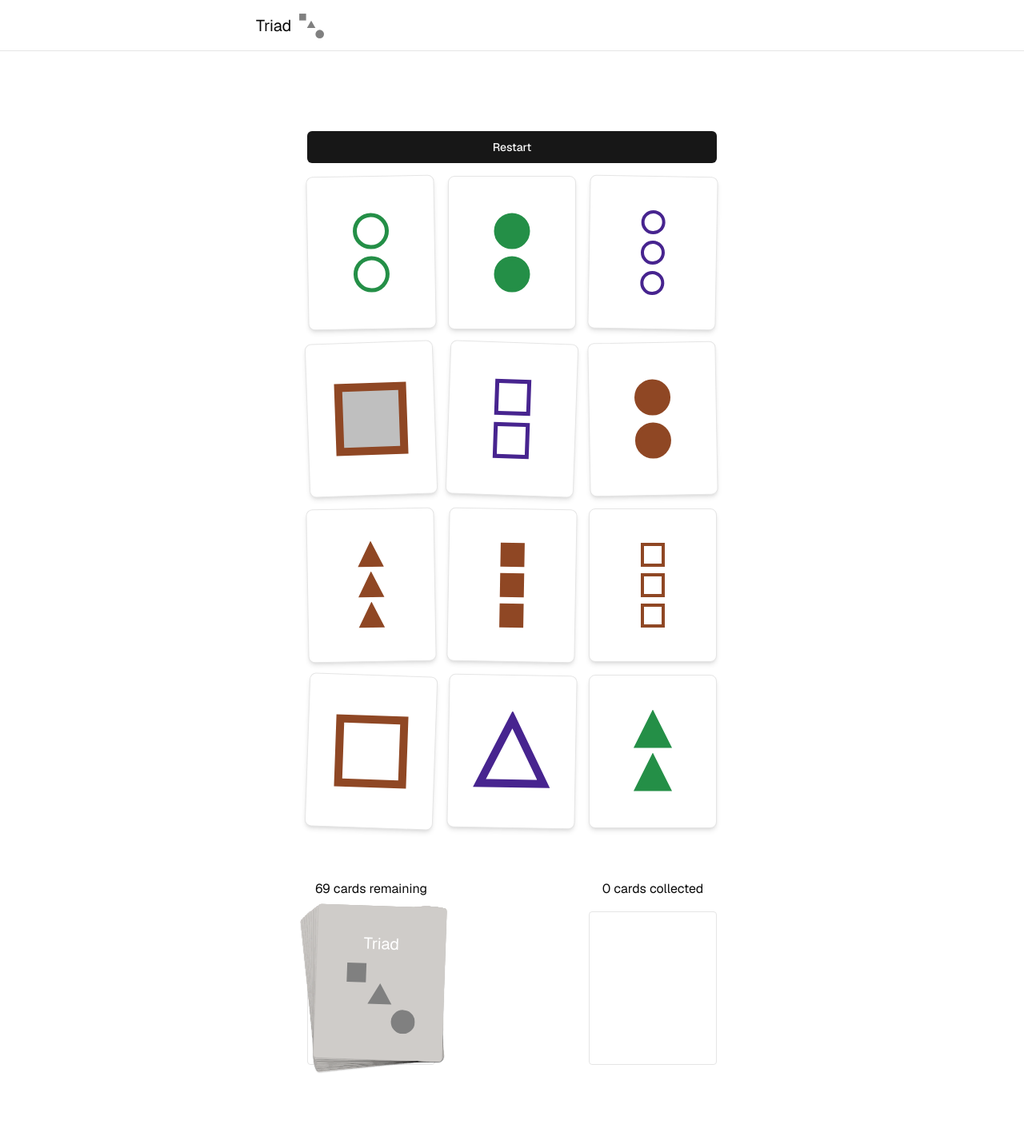
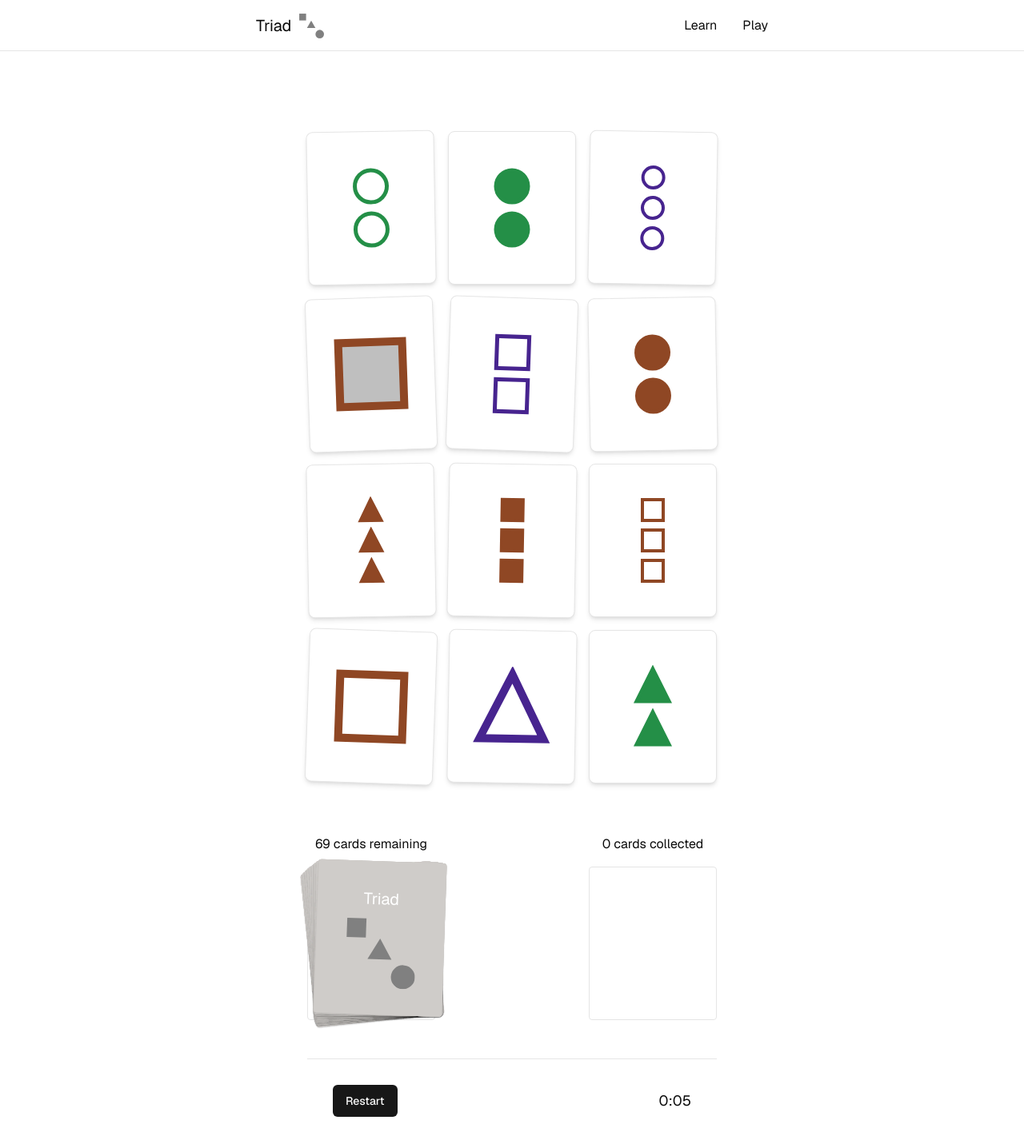
Before and after one commit to quevivasbien/triad-game, a Next.js app: page / in a window 1280 px wide. Shown: the top 1436 px of the page at 80% size. Before the commit the page ends 1352 px from the top, so only its background shows below. Built offline with nearby package versions, Linux system fonts and the light colour scheme.

Commit message:
fixed hydration issues, added timer

```diff
--- a/app/layout.tsx
+++ b/app/layout.tsx
@@ -1,6 +1,6 @@
+import "./globals.css";
 import { GeistSans } from "geist/font/sans";
 import { ThemeProvider } from "next-themes";
-import "./globals.css";
 import Link from "next/link";
 import TriadLogo from "@/components/triad-logo";
 
@@ -36,6 +36,10 @@ export default function RootLayout({
                     <div className="text-xl">Triad</div>
                     <TriadLogo size={32} color="gray" />
                   </Link>
+                  <div className="flex flex-row gap-8">
+                    <Link href="/learn">Learn</Link>
+                    <Link href="/">Play</Link>
+                  </div>
                 </div>
               </nav>
               <div className="flex flex-col gap-20 max-w-5xl p-5">
--- /dev/null
+++ b/app/learn/page.tsx
@@ -0,0 +1,7 @@
+export default function LearnPage() {
+    return (
+        <div className="flex-1 flex flex-col gap-6 px-4">
+            <h1>Learn</h1>
+        </div>
+    )
+}
--- a/app/page.tsx
+++ b/app/page.tsx
@@ -3,8 +3,8 @@ import Game from "@/components/game";
 export default async function GamePage() {
 
   return (
-    <main className="flex-1 flex flex-col gap-6 px-4">
+    <div className="flex-1 flex flex-col gap-6 px-4">
       <Game />
-    </main>
+    </div>
   );
 }
--- a/components/card-view.tsx
+++ b/components/card-view.tsx
@@ -1,3 +1,5 @@
+"use client";
+
 import { Card } from "@/lib/cards";
 
 const svgSize = 100;
@@ -11,6 +13,41 @@ const red = `hsl(${hueBase}, ${saturation}%, ${lightness}%)`;
 const green = `hsl(${hueBase + 120}, ${saturation}%, ${lightness}%)`;
 const blue = `hsl(${hueBase + 240}, ${saturation}%, ${lightness}%)`;
 const gray = `hsl(0, 0%, 75%)`;
+
+function Circle({ color, fillColor, size, strokeWidth }: { color: string, fillColor: string, size: number, strokeWidth: number }) {
+    const svgProps = {
+        cx: size / 2,
+        cy: size / 2,
+        r: size / 2 - strokeWidth,
+        fill: fillColor,
+        stroke: color,
+        strokeWidth,
+    };
+    return <circle {...svgProps} />
+}
+
+function Triangle({ color, fillColor, size, strokeWidth }: { color: string, fillColor: string, size: number, strokeWidth: number }) {
+    const svgProps = {
+        points: `${size / 2},${strokeWidth} ${size-strokeWidth},${size-strokeWidth} ${strokeWidth},${size-strokeWidth}`,
+        stroke: color,
+        fill: fillColor,
+        strokeWidth,
+    };
+    return <polygon {...svgProps} />
+}
+
+function Square({ color, fillColor, size, strokeWidth }: { color: string, fillColor: string, size: number, strokeWidth: number }) {
+    const svgProps = {
+        x: strokeWidth,
+        y: strokeWidth,
+        width: size - 2 * strokeWidth,
+        height: size - 2 * strokeWidth,
+        fill: fillColor,
+        stroke: color,
+        strokeWidth,
+    };
+    return <rect {...svgProps} />
+}
 
 export default function CardView({ card, selected }: { card: Card, selected: boolean }) {
     const className = `flex items-center justify-center bg-card border rounded-lg w-40 h-48 p-4 ${selected ? "border-accent shadow-lg shadow-accent/80" : "shadow-md"}`;
@@ -47,21 +84,20 @@ export default function CardView({ card, selected }: { card: Card, selected: boo
     let shape;
     switch (card.shape) {
         case "circle":
-            shape = <circle cx={size / 2} cy={size / 2} r={size / 2 -strokeWidth} stroke={color}
-                strokeWidth={strokeWidth} fill={fillColor} />;
+            shape = <Circle color={color} fillColor={fillColor} size={size} strokeWidth={strokeWidth} />;
             break;
         case "triangle":
-            shape = <polygon points={`${size / 2},${strokeWidth} ${size-strokeWidth},${size-strokeWidth} ${strokeWidth},${size-strokeWidth}`} stroke={color} strokeWidth={strokeWidth} fill={fillColor} />;
+            shape = <Triangle color={color} fillColor={fillColor} size={size} strokeWidth={strokeWidth} />;
             break;
         case "square":
-            shape = <rect x={strokeWidth} y={strokeWidth} width={size-2*strokeWidth} height={size-2*strokeWidth} stroke={color} strokeWidth={strokeWidth} fill={fillColor} />;
+            shape = <Square color={color} fillColor={fillColor} size={size} strokeWidth={strokeWidth} />;
             break;
     }
 
     // One svg for each number
     const svgs = [];
     for (let i = 0; i < card.number; i++) {
-        svgs.push(<svg width={size} height={size}>
+        svgs.push(<svg width={size} height={size} key={i}>
             {shape}
         </svg>);
     }
--- a/components/game.tsx
+++ b/components/game.tsx
@@ -1,23 +1,54 @@
 "use client";
 
 import { Deck, Table } from "@/lib/cards";
-import { useState } from "react";
+import { useEffect, useState } from "react";
 import TableView from "./table-view";
 import { Button } from "./ui/button";
 
+function TimeDisplay({ time }: { time: number }) {
+    const seconds = time % 60;
+    const minutes = Math.floor(time / 60);
+    const hours = Math.floor(minutes / 60);
+    const timeString = hours > 0 ? (
+        `${hours}:${minutes < 10 ? "0" : ""}${minutes}:${seconds < 10 ? "0" : ""}${seconds}`
+    ) : (
+        `${minutes}:${seconds < 10 ? "0" : ""}${seconds}`
+    );
+    return <div className="text-lg">{timeString}</div>;
+}
+
 export default function Game() {
-    const [deck, setDeck] = useState(new Deck());
-    const [table, setTable] = useState(new Table(deck));
+    const [table, setTable] = useState(new Table(new Deck()));
+    const [showConfirmRestart, setShowConfirmRestart] = useState(false);
+
+    const [time, setTime] = useState(0);
+    useEffect(() => {
+        const interval = setInterval(() => setTime(time => time + 1), 1000);
+        return () => clearInterval(interval);
+    }, []);
 
     function restartGame() {
-        setDeck(new Deck());
-        setTable(new Table(deck));
+        setTable(new Table(new Deck()));
+        setTime(0);
+        setShowConfirmRestart(false);
     }
 
     return (
-        <div className="flex flex-col gap-4">
-            <Button onClick={restartGame}>Restart</Button>
+        <div className="relative flex flex-col gap-12">
             <TableView table={table} />
+            <div className="flex flex-row justify-between items-center border-t border-t-foreground/10 p-8">
+                <Button onClick={() => setShowConfirmRestart(true)}>Restart</Button>
+                <TimeDisplay time={time} />
+            </div>
+            {showConfirmRestart ? (
+                <div className="absolute inset-0 flex flex-col gap-6 items-center justify-center bg-background/90">
+                    <div className="text-2xl">Are you sure you want to restart?</div>
+                    <div className="flex flex-row gap-6">
+                        <Button onClick={() => setShowConfirmRestart(false)}>Cancel</Button>
+                        <Button onClick={restartGame}>Restart</Button>
+                    </div>
+                </div>
+            ) : null}
         </div>
     )
 }
--- a/components/table-view.tsx
+++ b/components/table-view.tsx
@@ -1,11 +1,18 @@
 "use client";
 
-import { Deck, Table } from "@/lib/cards";
+import { Table } from "@/lib/cards";
 import CardView from "./card-view";
-import { useState } from "react";
+import { useEffect, useState } from "react";
 import CardStack from "./card-stack";
 
 export default function TableView({ table }: { table: Table }) {
+    const [isClient, setIsClient] = useState(false);
+
+    useEffect(() => {
+        setIsClient(true)
+    }, []);
+
+
     const [selected, setSelected] = useState<number[]>([]);
     const [flash, setFlash] = useState<number[]>([]);
     const [rotations, setRotations] = useState<number[]>(
@@ -54,7 +61,8 @@ export default function TableView({ table }: { table: Table }) {
         );
     });
 
-    return (
+    // Only allow rendering on the client, to avoid issues with failed hydration since cards are dynamic
+    return isClient ? (
         <div className="flex flex-col gap-16">
             <div className="grid grid-cols-3 gap-4">
                 {cards}
@@ -64,5 +72,5 @@ export default function TableView({ table }: { table: Table }) {
                 <CardStack cards={table.collected} faceUp={true} />
             </div>
         </div>
-    );
+    ) : null;
 }
```
